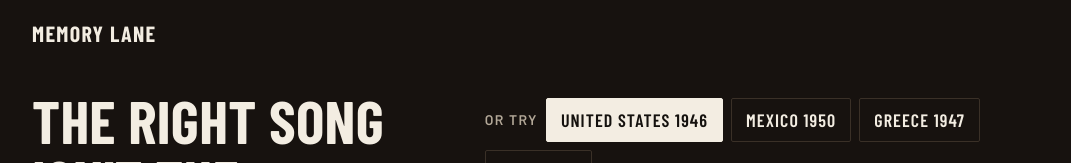
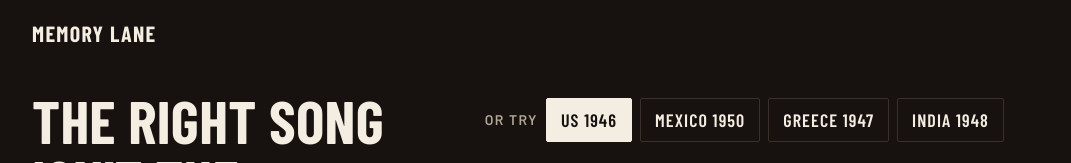
Before and after one commit to tanishmisra9/encore, a website: page public/index.html in a window 1280 px wide. Shown: the top 163 px of the page, without its empty margins (104-1175 px from the left). Drawn offline with nearby package versions, Linux system fonts and the light colour scheme; no server answers.

```diff
--- a/public/index.html
+++ b/public/index.html
@@ -31,7 +31,7 @@
     <section aria-live="polite" aria-busy="false" id="session">
       <div class="presets" role="group" aria-label="Try an example">
         <span class="label">Or try</span>
-        <button class="preset" data-preset="us" aria-pressed="false">United States 1946</button>
+        <button class="preset" data-preset="us" aria-pressed="false">US 1946</button>
         <button class="preset" data-preset="mexico" aria-pressed="false">Mexico 1950</button>
         <button class="preset" data-preset="greece" aria-pressed="false">Greece 1947</button>
         <button class="preset" data-preset="india" aria-pressed="false">India 1948</button>
--- a/public/style.css
+++ b/public/style.css
@@ -94,3 +94,4 @@
 @media print {
   html, body { background: #fff; color: #000; } header, footer, .noprint { display: none; }
 }
+::placeholder { color: #6b6359; opacity: 1; }
```
Also changed, not shown: test/browser.mjs (+1 -1 lines), 1 other file.
